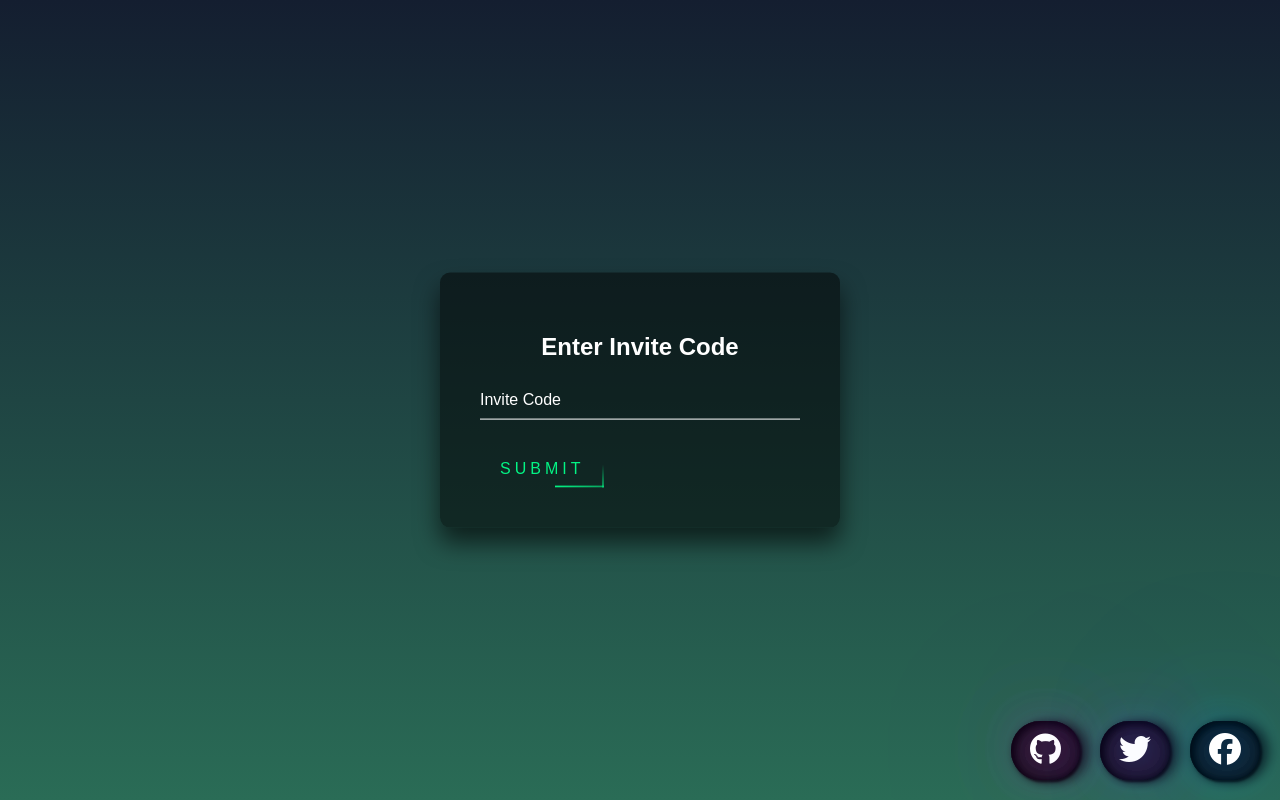
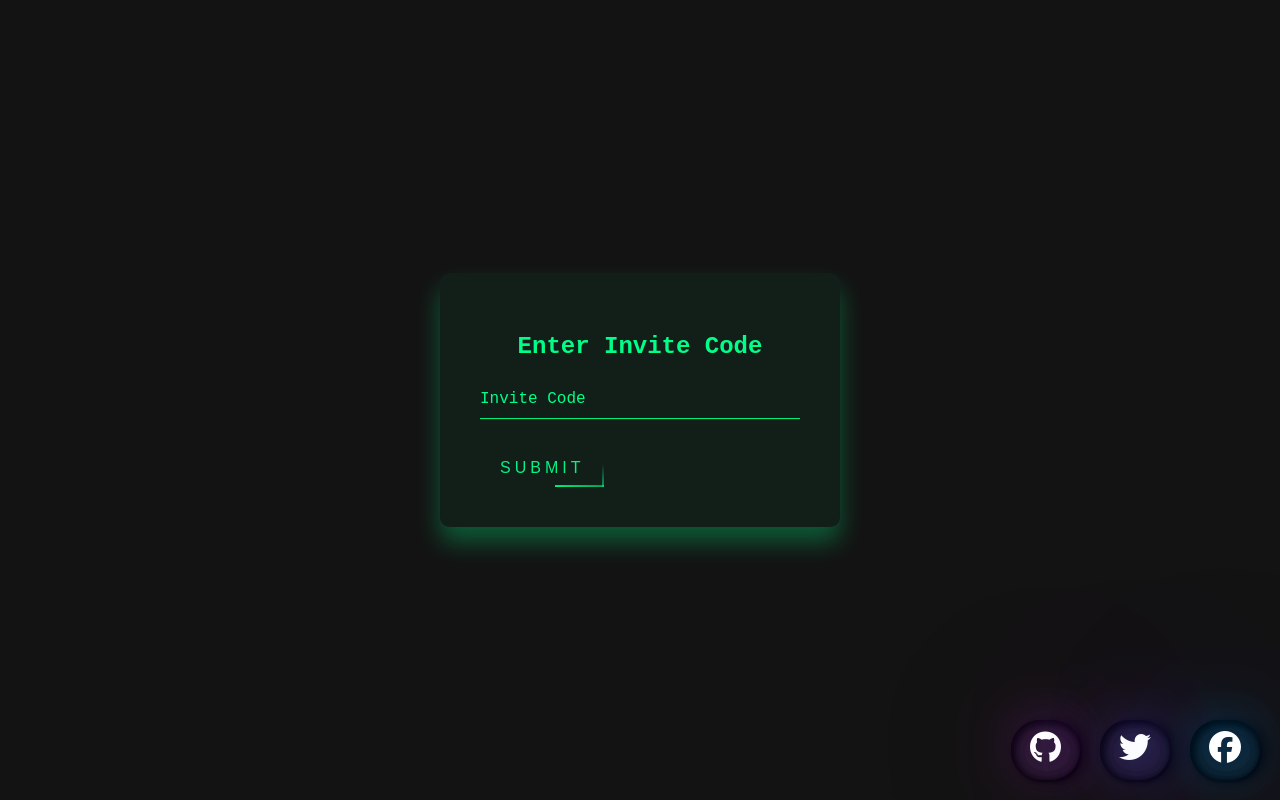
Before and after one commit to yashwankhede/Linux-CTF, a Flask app: page / in a window 1280 px wide. Run offline with Flask 3, Linux system fonts and the light colour scheme.

Commit message:
css updated

```diff
--- a/static/style.css
+++ b/static/style.css
@@ -1,8 +1,9 @@
 html, body {
     height: 100%;
     margin: 0;
-    font-family: sans-serif;
-    background: linear-gradient(#141e30, #2a6c56);
+    font-family: 'Courier New', monospace;
+    background: #131313; /* Hacker-style plain black */
+    color: #00ff88;
 }
 
 .login-box {
@@ -12,14 +13,14 @@ html, body {
     width: 400px;
     padding: 40px;
     transform: translate(-50%, -50%);
-    background: rgba(0, 0, 0, 0.5);
+    background: rgba(0, 255, 136, 0.05);
     box-sizing: border-box;
-    box-shadow: 0 15px 25px rgba(0, 0, 0, 0.6);
+    box-shadow: 0 15px 25px rgba(0, 255, 136, 0.3);
     border-radius: 10px;
 }
 
 .login-box h2 {
-    color: #fff;
+    color: #00ff88;
     text-align: center;
 }
 
@@ -31,10 +32,10 @@ html, body {
     width: 100%;
     padding: 10px 0;
     font-size: 16px;
-    color: #fff;
+    color: #00ff88;
     margin-bottom: 30px;
     border: none;
-    border-bottom: 1px solid #fff;
+    border-bottom: 1px solid #00ff88;
     outline: none;
     background: transparent;
 }
@@ -45,7 +46,7 @@ html, body {
     left: 0;
     padding: 10px 0;
     font-size: 16px;
-    color: #fff;
+    color: #00ff88;
     pointer-events: none;
     transition: 0.5s;
 }
```
Also changed, not shown: other parts of static/style.css (+52 -2 lines).
